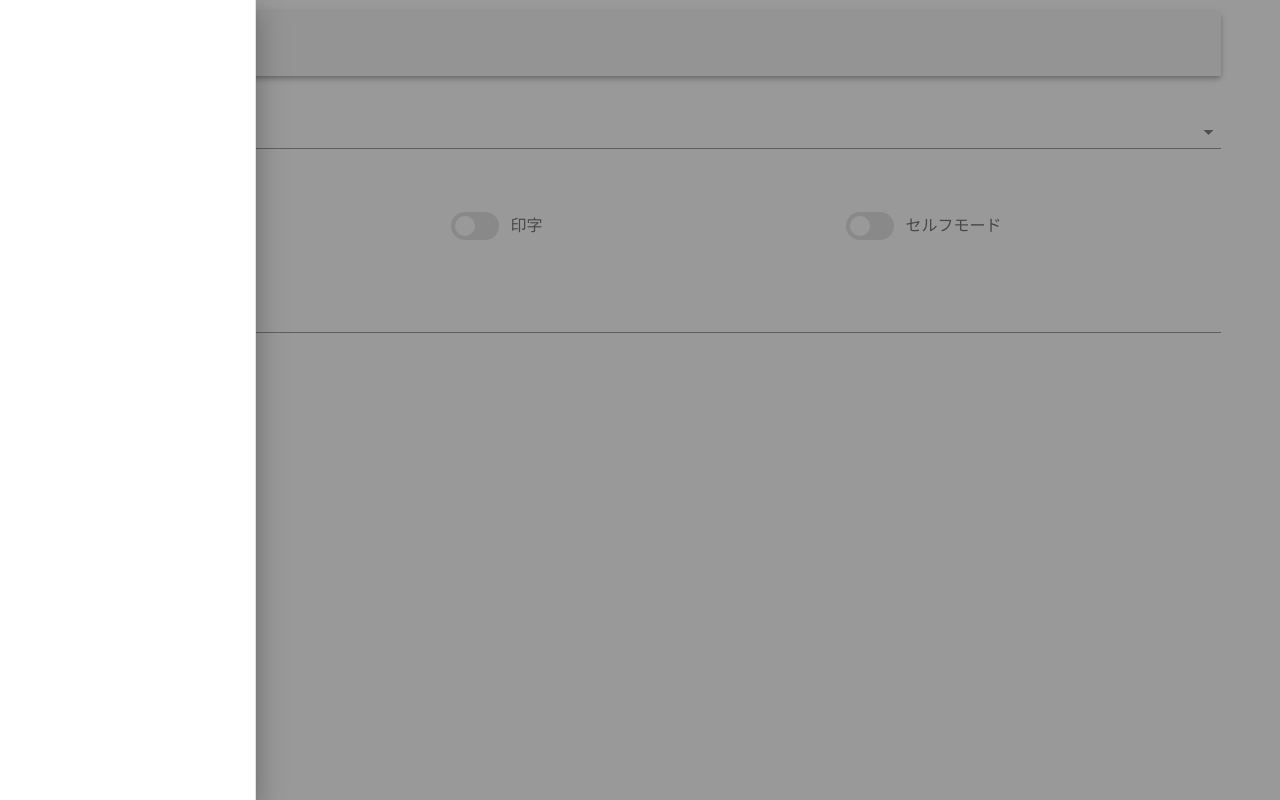
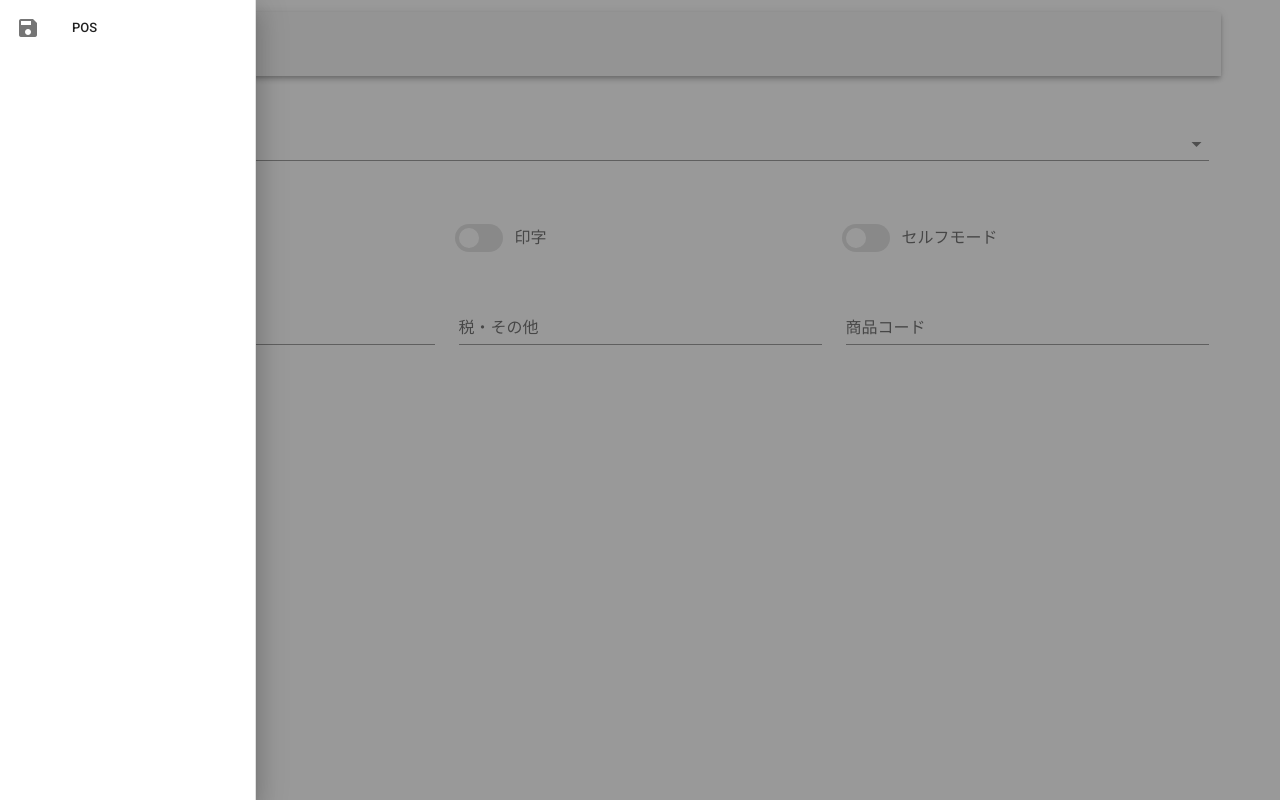
Before and after one commit to CODIANZ/clt.cnctools, a Vue app: page /#/tools/pos in a window 1280 px wide. Both pictures are taken after a click on the button 87 px from the left and 44 px from the top of the page. Built offline with nearby package versions, Linux system fonts and the light colour scheme.

Commit message:
vee-validate を追加

```diff
--- a/package.json
+++ b/package.json
@@ -26,10 +26,12 @@
     "eslint": "^6.0.0",
     "eslint-plugin-vue": "^6.2.2",
     "install": "^0.13.0",
+    "material-design-icons-iconfont": "^5.0.1",
     "node-sass": "^4.14.1",
     "sass": "^1.26.10",
     "sass-loader": "^9.0.2",
     "typescript": "~3.9.7",
+    "vee-validate": "^3.3.8",
     "vue-cli-plugin-vuetify": "~2.0.7",
     "vue-router": "^3.3.4",
     "vue-template-compiler": "^2.6.11",
--- /dev/null
+++ b/src/codes/FormUtil.ts
@@ -0,0 +1,25 @@
+import Vue from "vue";
+
+export interface iform extends Vue {
+  validate(): boolean;
+}
+
+export const validations = {
+  required: (v: string | number) => { return !!v || "必ず入力してください"; },
+  length: (n: number) => { return (v: string) => {
+    return v.length <= n || `${n} 文字以内で入力してください`;
+  }},
+  range: (min: number | undefined, max: number | undefined) => { return (v: number) => {
+    if(min && max){
+      return ((min <= v) && (v <= max)) || `入力範囲は ${min}～${max} です`;
+    }
+    else if(min){
+      return (min <= v) || `入力範囲は ${min} 以下です`;
+
+    }
+    else if(max){
+      return (v <= max) || `入力範囲は ${max} 以上です`;
+    }
+   }
+  }
+}
--- a/src/main.ts
+++ b/src/main.ts
@@ -1,9 +1,11 @@
 import Vue from "vue";
 import vuetify from "@/plugins/vuetify";
+import './plugins/vee-validate'
 import VueCompositionApi from "@vue/composition-api";
 import "@/registerServiceWorker";
 import router from "./router";
 import App from "./App.vue";
+import "material-design-icons-iconfont/dist/material-design-icons.css";
 
 Vue.config.productionTip = false;
 Vue.use(VueCompositionApi);
--- /dev/null
+++ b/src/plugins/vee-validate.ts
@@ -0,0 +1,35 @@
+import Vue from "vue";
+import {
+  extend,
+  ValidationObserver,
+  ValidationProvider,
+} from "vee-validate";
+import {
+  email,
+  max,
+  min,
+  numeric,
+  required,
+  between
+} from "vee-validate/dist/rules";
+
+extend("email", email);
+extend("max", max);
+extend("min", min);
+extend("numeric", numeric);
+extend("required", required);
+extend("between", between);
+
+extend("decimal", {
+  validate: (value) => {
+    if(value){
+      const v = parseFloat(value);
+      return { valid: !isNaN(v) }
+    }
+    return { valid: false };
+  },
+  message: "{_field_} は数値を指定してください。"
+});
+
+Vue.component("validation-provider", ValidationProvider);
+Vue.component("validation-observer", ValidationObserver);
--- a/src/views/Index.vue
+++ b/src/views/Index.vue
@@ -1,9 +1,9 @@
 <template>
   <v-app>
     <app-bar />
-    <v-content>
+    <v-container>
       <router-view />
-    </v-content>
+    </v-container>
   </v-app>
 </template>
 
--- a/src/views/components/AppBar.vue
+++ b/src/views/components/AppBar.vue
@@ -17,15 +17,11 @@
         <v-list-item-group
           active-class="deep-purple--text text--accent-4"
         >
-          <v-list-item
-            v-for="item in items"
-            :key="item.model"
-            @click="onItemClick(item.model, item.title)"
-          >
+          <v-list-item>
             <v-list-item-icon>
-              <v-icon>{{ item.icon }}</v-icon>
+              <v-icon>save</v-icon>
             </v-list-item-icon>
-            <v-list-item-title>{{ item.title }}</v-list-item-title>
+            <v-list-item-title>POS</v-list-item-title>
           </v-list-item>
 
         </v-list-item-group>
--- a/src/views/tools/POS.vue
+++ b/src/views/tools/POS.vue
@@ -1,5 +1,6 @@
 <template>
   <v-container>
+    <v-form ref="form">
       <v-row>
         <v-col>
           <v-select
@@ -38,21 +39,33 @@
       <v-row>
         <v-col>
           <v-text-field
+            v-model="m.amount"
             label="金額"
-          :rules="rules"
-          hide-details="auto"
+            :rules="[required,range(1,99999)]"
+          ></v-text-field>
+        </v-col>
+        <v-col>
+          <v-text-field
+            v-model="m.taxOther"
+            label="税・その他"
+            :rules="[required,range(1,99999)]"
+          ></v-text-field>
+        </v-col>
+        <v-col>
+          <v-text-field
+            v-model="m.productCode"
+            label="商品コード"
+            :rules="[required,length(4)]"
           ></v-text-field>
         </v-col>
       </v-row>
-
-
-
-
+    </v-form>
   </v-container>
 </template>
 
 <script lang="ts">
-import { defineComponent, reactive } from "@vue/composition-api";
+import { defineComponent, reactive, ref } from "@vue/composition-api";
+import { iform, validations } from "@/codes/FormUtil"
 
 type job_t = {
   name: string;
@@ -67,12 +80,21 @@ const m = reactive({
   job: {name: "", value: ""} as job_t,
   bTraining: false,
   bPrinting: false,
-  bSelfMode: false
+  bSelfMode: false,
+  amount: "",
+  taxOther: "",
+  productCode: ""
 });
 
 export default defineComponent({
   setup(props, ctx) {
-    return { m, jobs };
+    const form = ref<iform>();
+    return {
+      m,
+      jobs,
+      form,
+      ...validations
+    };
   }
 });
 </script>
```
Also changed, not shown: 1 other file (tests, documents, lock files or other folders). Lines whose indentation alone changed are shown as unchanged.
